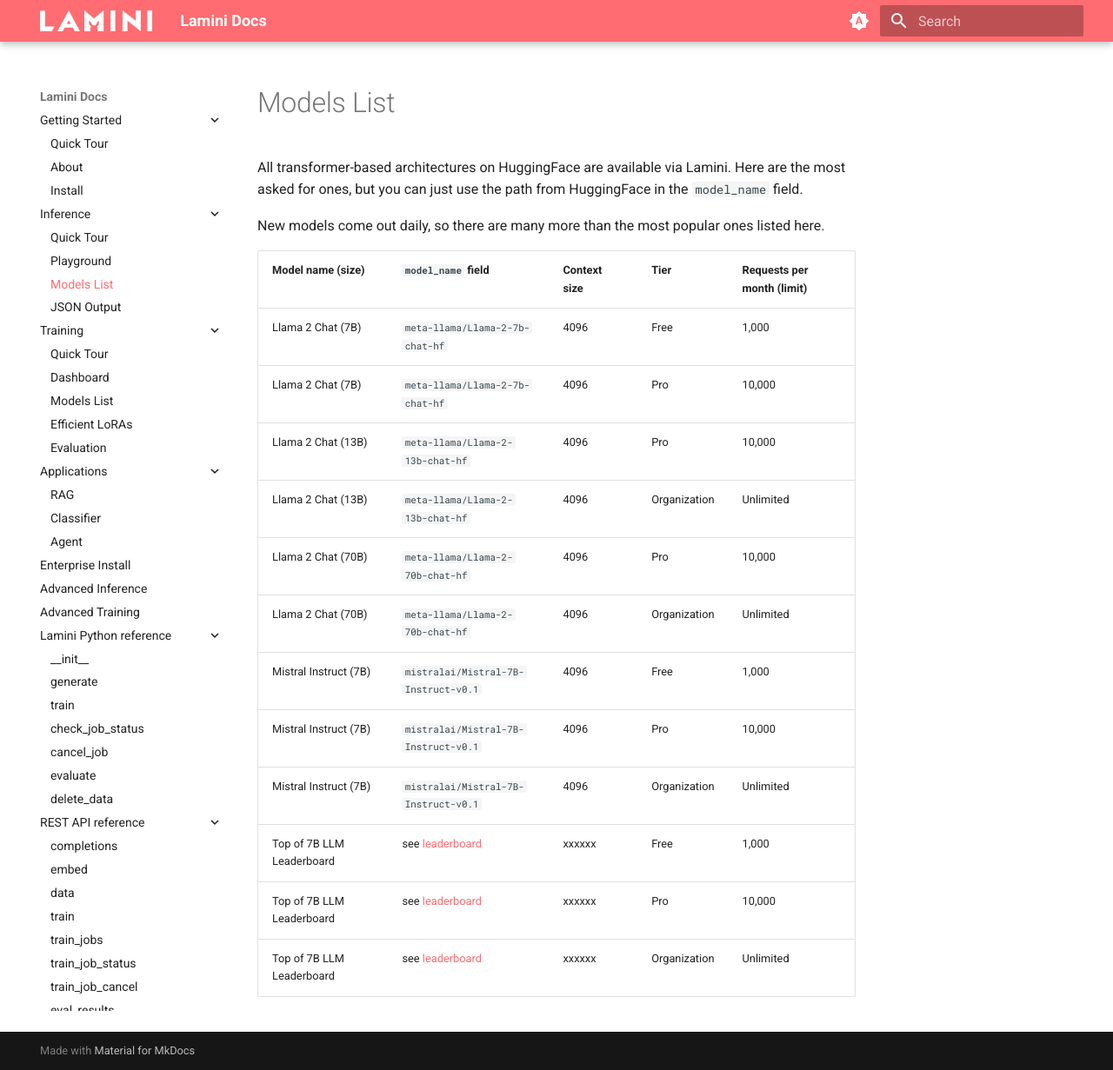
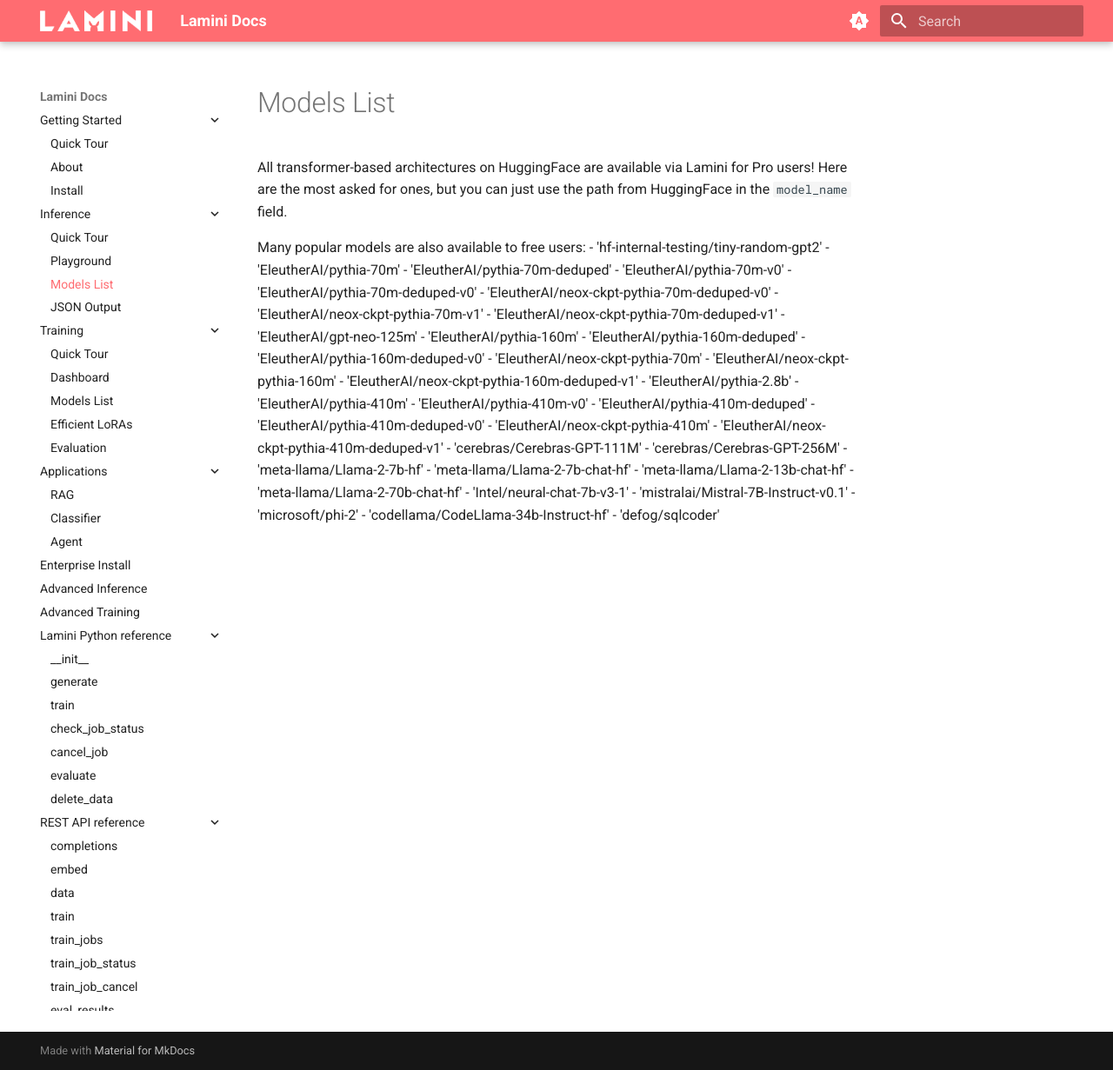
Before and after one commit to lamini-ai/lamini-ai.github.io, an MkDocs documentation site: the page built from docs/inference/models_list.md, in a window 1280 px wide and 1231 px high. Shown: the whole window at 87% size. Built offline with MkDocs 1.6.1 and Material for MkDocs 9.7.7, drawn with Linux system fonts in a browser that asks for light colours.

Commit message:
Update model lists

```diff
--- a/docs/inference/models_list.md
+++ b/docs/inference/models_list.md
@@ -1,10 +1,42 @@
-<!-- TODO: Table for models list - for different tiers -->
 
-All transformer-based architectures on HuggingFace are available via Lamini. Here are the most asked for ones, but you can just use the path from HuggingFace in the `model_name` field.
+All transformer-based architectures on HuggingFace are available via Lamini for Pro users! Here are the most asked for ones, but you can just use the path from HuggingFace in the `model_name` field.
 
-New models come out daily, so there are many more than the most popular ones listed here.
+Many popular models are also available to free users:
+- 'hf-internal-testing/tiny-random-gpt2'
+- 'EleutherAI/pythia-70m'
+- 'EleutherAI/pythia-70m-deduped'
+- 'EleutherAI/pythia-70m-v0'
+- 'EleutherAI/pythia-70m-deduped-v0'
+- 'EleutherAI/neox-ckpt-pythia-70m-deduped-v0'
+- 'EleutherAI/neox-ckpt-pythia-70m-v1'
+- 'EleutherAI/neox-ckpt-pythia-70m-deduped-v1'
+- 'EleutherAI/gpt-neo-125m'
+- 'EleutherAI/pythia-160m'
+- 'EleutherAI/pythia-160m-deduped'
+- 'EleutherAI/pythia-160m-deduped-v0'
+- 'EleutherAI/neox-ckpt-pythia-70m'
+- 'EleutherAI/neox-ckpt-pythia-160m'
+- 'EleutherAI/neox-ckpt-pythia-160m-deduped-v1'
+- 'EleutherAI/pythia-2.8b'
+- 'EleutherAI/pythia-410m'
+- 'EleutherAI/pythia-410m-v0'
+- 'EleutherAI/pythia-410m-deduped'
+- 'EleutherAI/pythia-410m-deduped-v0'
+- 'EleutherAI/neox-ckpt-pythia-410m'
+- 'EleutherAI/neox-ckpt-pythia-410m-deduped-v1'
+- 'cerebras/Cerebras-GPT-111M'
+- 'cerebras/Cerebras-GPT-256M'
+- 'meta-llama/Llama-2-7b-hf'
+- 'meta-llama/Llama-2-7b-chat-hf'
+- 'meta-llama/Llama-2-13b-chat-hf'
+- 'meta-llama/Llama-2-70b-chat-hf'
+- 'Intel/neural-chat-7b-v3-1'
+- 'mistralai/Mistral-7B-Instruct-v0.1'
+- 'microsoft/phi-2'
+- 'codellama/CodeLlama-34b-Instruct-hf'
+- 'defog/sqlcoder'
 
-| Model name (size) | `model_name` field | Context size | Tier | Requests per month (limit)
+<!-- | Model name (size) | `model_name` field | Context size | Tier | Requests per month (limit)
 | ----------------- | ------------------ | ------------ | ---- | ------------------ |
 | Llama 2 Chat (7B) | `meta-llama/Llama-2-7b-chat-hf` | 4096 | Free | 1,000 |
 | Llama 2 Chat (7B) | `meta-llama/Llama-2-7b-chat-hf` | 4096 | Pro | 10,000 |
@@ -17,4 +49,4 @@
 | Mistral Instruct (7B) | `mistralai/Mistral-7B-Instruct-v0.1` | 4096 | Organization | Unlimited |
 | Top of 7B LLM Leaderboard | see [leaderboard](https://huggingface.co/spaces/HuggingFaceH4/open_llm_leaderboard) | xxxxxx | Free | 1,000 |
 | Top of 7B LLM Leaderboard | see [leaderboard](https://huggingface.co/spaces/HuggingFaceH4/open_llm_leaderboard) | xxxxxx | Pro | 10,000 |
-| Top of 7B LLM Leaderboard | see [leaderboard](https://huggingface.co/spaces/HuggingFaceH4/open_llm_leaderboard) | xxxxxx | Organization | Unlimited |
+| Top of 7B LLM Leaderboard | see [leaderboard](https://huggingface.co/spaces/HuggingFaceH4/open_llm_leaderboard) | xxxxxx | Organization | Unlimited | -->
--- a/docs/training/models_list.md
+++ b/docs/training/models_list.md
@@ -1,9 +1,37 @@
 
-All transformer-based architectures on HuggingFace are available via Lamini. Here are the most asked for ones, but you can just use the path from HuggingFace in the `model_name` field.
+All transformer-based architectures on HuggingFace are available via Lamini for Pro users! Here are the most asked for ones, but you can just use the path from HuggingFace in the `model_name` field.
 
-New models come out daily, so there are many more than the most popular ones listed here.
+Many popular models are also available to free users:
+- 'hf-internal-testing/tiny-random-gpt2'
+- 'EleutherAI/pythia-70m'
+- 'EleutherAI/pythia-70m-deduped'
+- 'EleutherAI/pythia-70m-v0'
+- 'EleutherAI/pythia-70m-deduped-v0'
+- 'EleutherAI/neox-ckpt-pythia-70m-deduped-v0'
+- 'EleutherAI/neox-ckpt-pythia-70m-v1'
+- 'EleutherAI/neox-ckpt-pythia-70m-deduped-v1'
+- 'EleutherAI/gpt-neo-125m'
+- 'EleutherAI/pythia-160m'
+- 'EleutherAI/pythia-160m-deduped'
+- 'EleutherAI/pythia-160m-deduped-v0'
+- 'EleutherAI/neox-ckpt-pythia-70m'
+- 'EleutherAI/neox-ckpt-pythia-160m'
+- 'EleutherAI/neox-ckpt-pythia-160m-deduped-v1'
+- 'EleutherAI/pythia-410m'
+- 'EleutherAI/pythia-410m-v0'
+- 'EleutherAI/pythia-410m-deduped'
+- 'EleutherAI/pythia-410m-deduped-v0'
+- 'EleutherAI/neox-ckpt-pythia-410m'
+- 'EleutherAI/neox-ckpt-pythia-410m-deduped-v1'
+- 'cerebras/Cerebras-GPT-111M'
+- 'cerebras/Cerebras-GPT-256M'
+- 'meta-llama/Llama-2-7b-hf'
+- 'meta-llama/Llama-2-7b-chat-hf'
+- 'Intel/neural-chat-7b-v3-1'
+- 'mistralai/Mistral-7B-Instruct-v0.1'
+- 'microsoft/phi-2'
 
-| Model name (size) | `model_name` field | Context size | Tier | Jobs per month (limit)
+<!-- | Model name (size) | `model_name` field | Context size | Tier | Jobs per month (limit)
 | ----------------- | ------------------ | ------------ | ---- | ------------------ |
 | Llama 2 Chat (7B) | `meta-llama/Llama-2-7b-chat-hf` | 4096 | Free | 1 |
 | Llama 2 Chat (7B) | `meta-llama/Llama-2-7b-chat-hf` | 4096 | Pro | 20 |
@@ -14,4 +42,4 @@
 | Mistral Instruct (7B) | `mistralai/Mistral-7B-Instruct-v0.1` | 4096 | Pro | 20 |
 | Mistral Instruct (7B) | `mistralai/Mistral-7B-Instruct-v0.1` | 4096 | Organization | Unlimited |
 | Top of 7B LLM Leaderboard | see [leaderboard](https://huggingface.co/spaces/HuggingFaceH4/open_llm_leaderboard) | xxxxxx | Pro | 20 |
-| Top of 7B LLM Leaderboard | see [leaderboard](https://huggingface.co/spaces/HuggingFaceH4/open_llm_leaderboard) | xxxxxx | Organization | Unlimited |
+| Top of 7B LLM Leaderboard | see [leaderboard](https://huggingface.co/spaces/HuggingFaceH4/open_llm_leaderboard) | xxxxxx | Organization | Unlimited | -->
```
